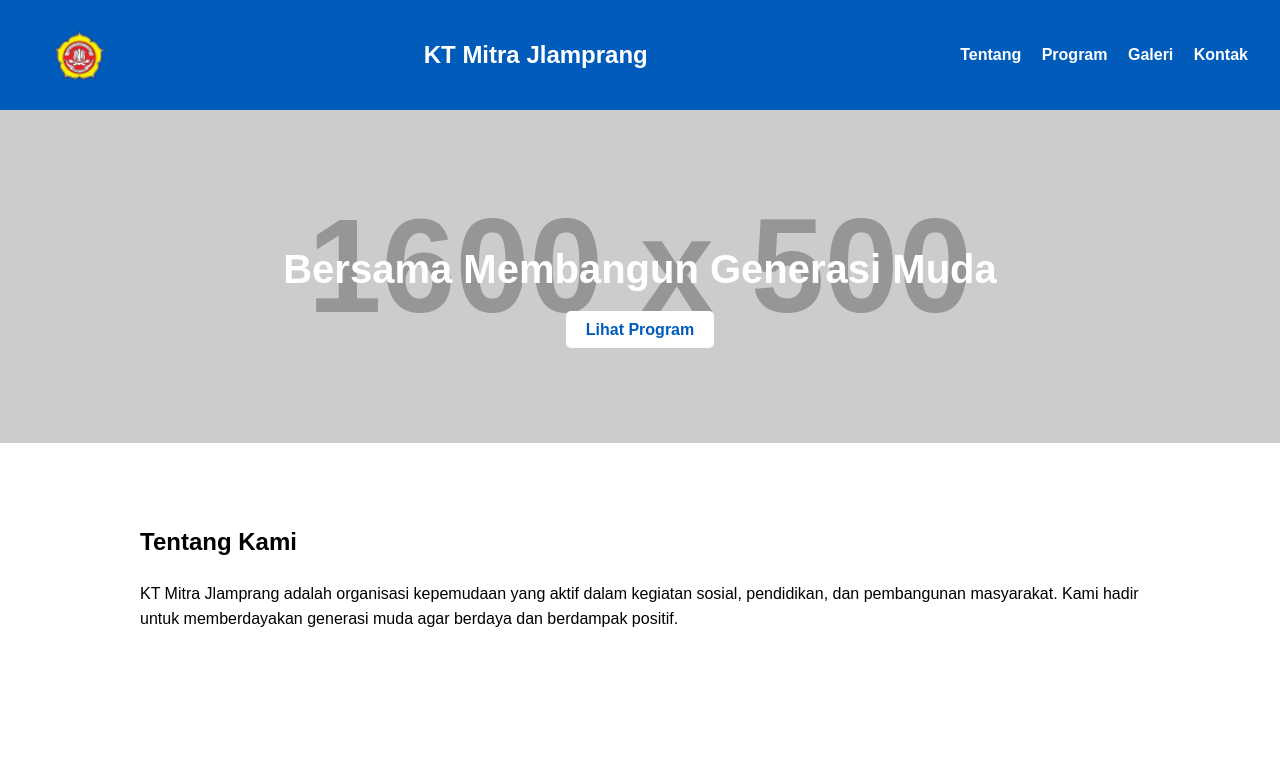
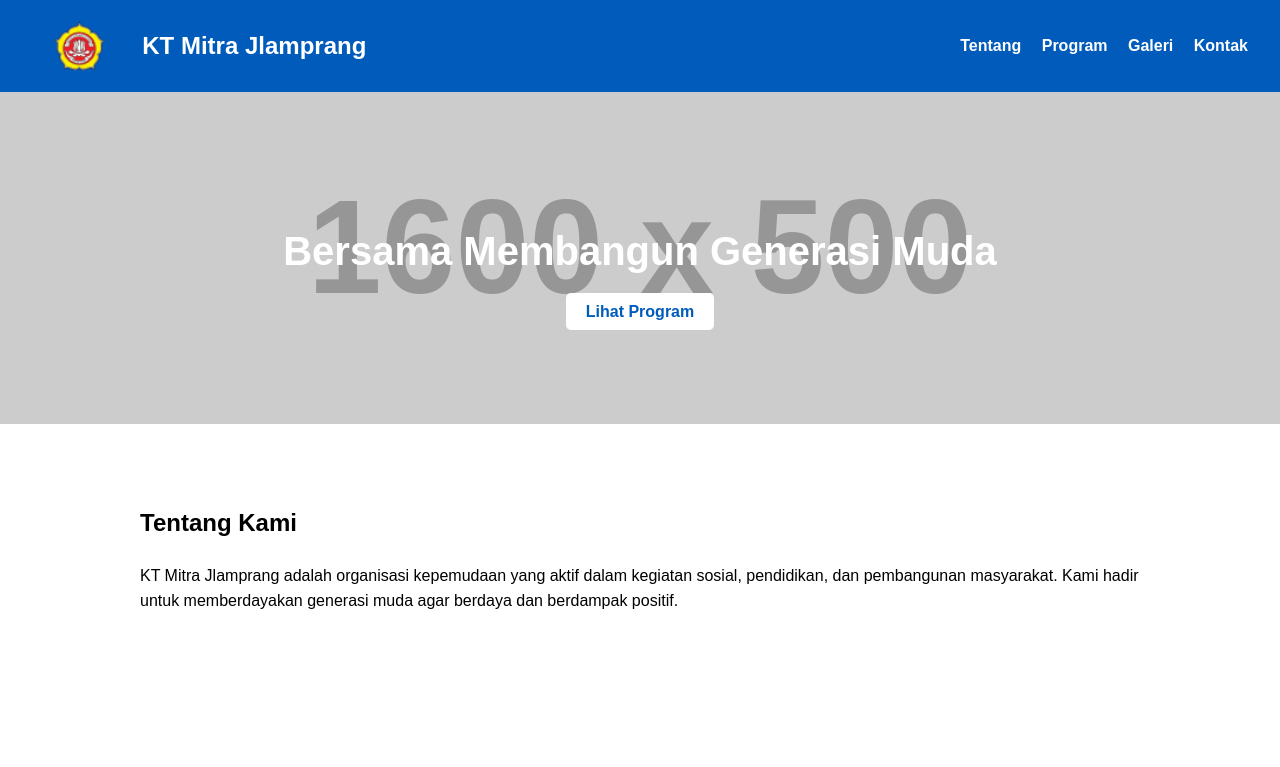
Before and after one commit to mitrajlamprang/mitra-jlamprang-website-, a plain HTML site: page index.html in a window 1280 px wide. Shown: the top 767 px of the page. Drawn offline with Linux system fonts and the light colour scheme; placeholder pictures from the web are drawn by us.

Commit message:
Update index.html

```diff
--- a/index.html
+++ b/index.html
@@ -21,8 +21,10 @@
 <body>
 
   <header>
-     <img src="logo-kt.png" alt="Logo KT Mitra Jlamprang" style="height:60px;">
-    <h2>KT Mitra Jlamprang</h2>
+  <div style="display: flex; align-items: center;">
+    <img src="logo-kt.png" alt="Logo KT Mitra Jlamprang" style="height:60px; margin-right: 15px;">
+    <h2 style="margin: 0;">KT Mitra Jlamprang</h2>
+  </div>
   <nav>
     <a href="#tentang">Tentang</a>
     <a href="#program">Program</a>
```
Lines whose indentation alone changed are shown as unchanged.
